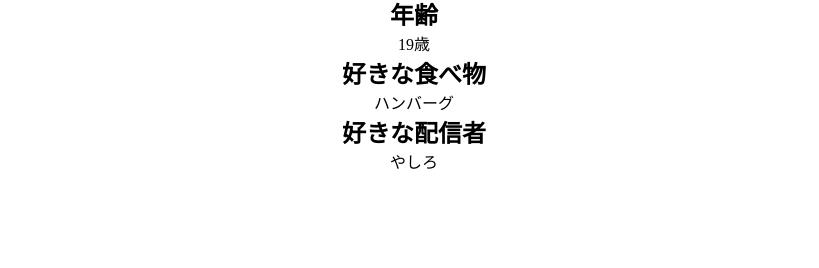
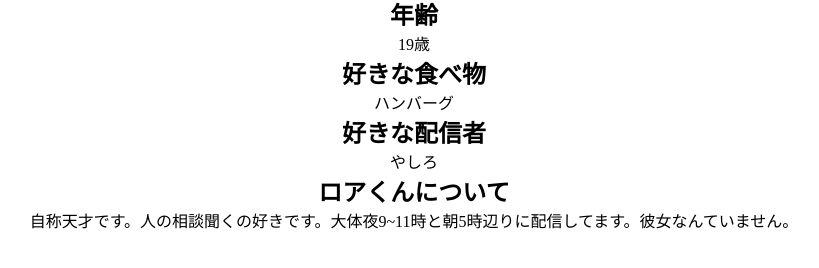
Before and after one commit to kyabetukun/kyabetukun.github.io, a plain HTML site: page index.html in a window 1280 px wide. Shown: the part 78-346 px from the top of the page, without its empty margins (226-1045 px from the left). Drawn offline with Linux system fonts and the light colour scheme.

Commit message:
自己紹介追加

```diff
--- a/index.html
+++ b/index.html
@@ -18,6 +18,8 @@
       <p>ハンバーグ</p>
       <h2>好きな配信者</h2>
       <p>やしろ</p>
+      <h2>ロアくんについて</h2>
+      <p>自称天才です。人の相談聞くの好きです。大体夜9~11時と朝5時辺りに配信してます。彼女なんていません。</p>
     </div>
   </body>
 </html>
```
